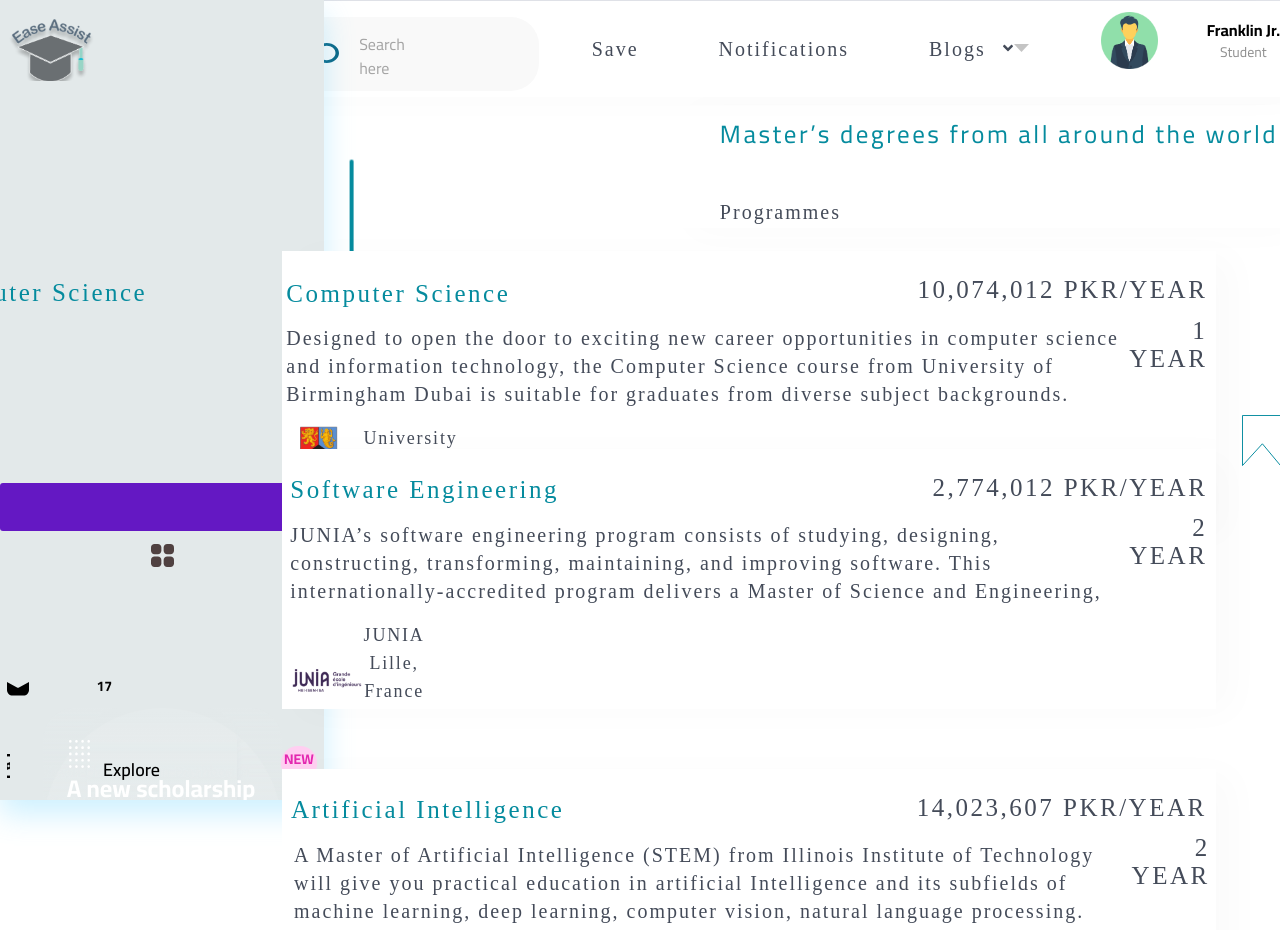
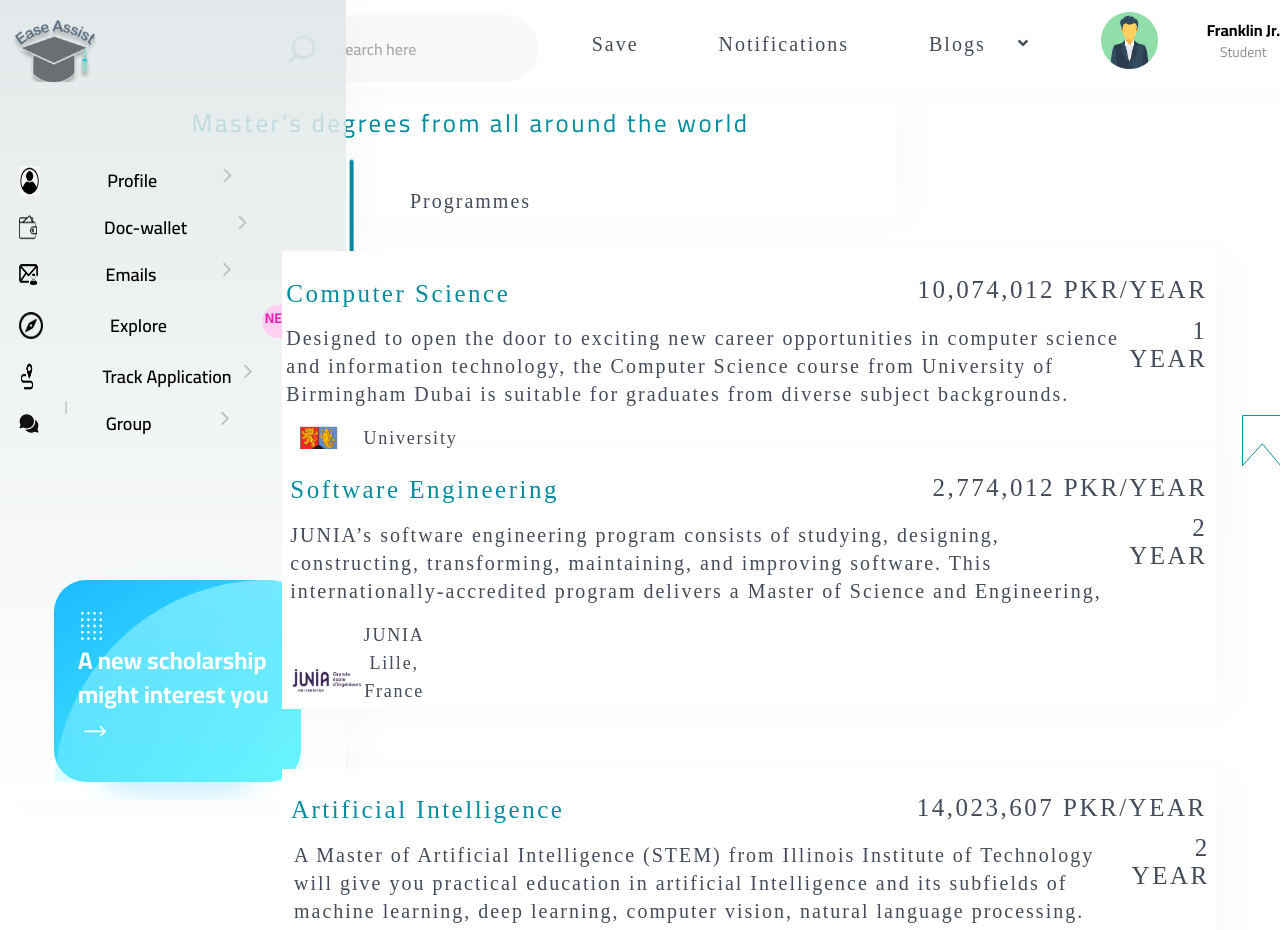
Before and after one commit to shayan-2k1/fyp, a React (Create React App) app in the folder frontend1/: page /Scholarships in a window 1280 px wide. Shown: the top 930 px of the page. Built offline with nearby package versions, Linux system fonts and the light colour scheme; a web font is replaced by a local one.

Commit message:
frontend scholarship

```diff
--- a/frontend1/src/pages/Scholarships/index.jsx
+++ b/frontend1/src/pages/Scholarships/index.jsx
@@ -1,79 +1,35 @@
 import React from "react";
 
-import { Menu, MenuItem, Sidebar, useProSidebar } from "react-pro-sidebar";
+// import {  useProSidebar } from "react-pro-sidebar";
 
-import { Img, Line, List, Text } from "components";
-
+import { Button, Img, Line, List, Text, Input } from "components";
+import Sidebar1 from "components/Sidebar1";
 const Scholarships = () => {
-  const { collapseSidebar, collapsed } = useProSidebar();
-
-  const sideBarMenu = [
-    {
-      icon: (
-        <Img
-          className="h-6 md:h-auto object-cover w-[11%]"
-          src="images/img_rectangle70.png"
-          alt="rectangleSeventy"
-        />
-      ),
-      label: (
-        <>
-          <Text className="mt-[7px] w-[41%] sm:w-full">Explore</Text>
-          <div className="bg-pink-50 flex flex-col items-center justify-start mb-[5px] p-[3px] rounded-[17px]">
-            <Text className="font-bold text-pink-400 text-sm w-[30px]">
-              NEW
-            </Text>
-          </div>
-        </>
-      ),
-    },
-    {
-      icon: (
-        <Img
-          className="h-[27px] w-7"
-          src="images/img_calendarsilhouette.svg"
-          alt="calendarsilhoue"
-        />
-      ),
-      label: (
-        <Text className="my-0.5 text-gray-500 w-[46%] sm:w-full">
-          Track Application
-        </Text>
-      ),
-    },
-    {
-      icon: (
-        <Img
-          className="h-[27px] w-7"
-          src="images/img_contact1.svg"
-          alt="contactOne"
-        />
-      ),
-      label: <Text className="w-[47%] sm:w-full">Groups</Text>,
-    },
-  ];
+  // const { collapseSidebar, collapsed } = useProSidebar();
 
   return (
     <>
       <div className="bg-gray-300 h-[1196px] mx-auto overflow-auto relative w-full">
-        <div className="absolute font-cairo md:h-[1175px] h-[1194px] inset-[0] justify-center m-auto md:px-5 w-full">
-          <div className="absolute h-[1175px] inset-[0] justify-center m-auto w-full">
+        <div className="absolute font-cairo md:h-[1175px] h-[1194px] inset-[4] justify-center m-auto md:px-5 w-full">
+          <div className="absolute h-[1175px] inset-[3] justify-left m-auto w-full">
             <div className="bg-white-A700 flex flex-col h-full items-start justify-start m-auto p-6 sm:px-5 w-full">
-              <Img
+              {/* <Img
                 className="h-6 mb-[1103px] ml-40 md:ml-[0] w-6"
                 src="images/img_arrowup.svg"
                 alt="arrowup"
-              />
+              /> */}
             </div>
-            <div className="absolute bg-white-A700 flex flex-col gap-[41px] items-start justify-end p-0.5 right-[0] shadow-bs top-[8%]">
+            <div className="absolute bg-white-A700 flex flex-col gap-[41px] items-center justify-end p-0.5 right-[0.1] shadow-bs top-[8%] w-[70%]">
+              {" "}
+              {/* Adjust width as needed */}
               <Text
-                className="md:ml-[0] ml-[45px] mt-[3px] sm:text-[21px] md:text-[23px] text-[25px] text-cyan-700 tracking-[2.50px]"
+                className="md:ml-[0] ml-[45px] mt-[3px] sm:text-[21px] md:text-[23px] text-[25px] text-cyan-700 tracking-[2.50px] text-center" // Aligns text to the center
                 size="txtOverpassExtraBold25"
               >
                 Master’s degrees from all around the world
               </Text>
               <Text
-                className="md:ml-[0] ml-[45px] text-blue_gray-800 text-right text-xl tracking-[2.00px]"
+                className="md:ml-[0] ml-[45px] text-blue_gray-800 text-right text-xl tracking-[2.00px]" // Aligns text to the right
                 size="txtNunitoRegular20"
               >
                 Programmes
@@ -87,39 +43,48 @@
             l
           </Text>
           <div className="absolute bg-white-A700 flex md:flex-col flex-row gap-[53px] items-center justify-center p-1.5 right-[0] shadow-bs top-[0] w-[82%]">
-            <div className="bg-gray-50 flex flex-row gap-5 items-center justify-start md:ml-[0] ml-[37px] md:mt-0 mt-2.5 p-[11px] rounded-[28px] w-2/5 md:w-full">
-              <Img
+            {/* <div className="bg-gray-50 flex flex-row gap-5 items-center justify-start md:ml-[0] ml-[37px] md:mt-0 mt-2.5 p-[11px] rounded-[28px] w-2/5 md:w-full"> */}
+            {/* <Img
                 className="h-[23px] ml-[27px]"
                 src="images/img_settings.svg"
                 alt="settings"
-              />
-              <Text
-                className="mt-1 text-base text-gray-500_01 w-[18%] sm:w-full"
-                size="txtCairoSemiBold16"
-              >
-                Search here
-              </Text>
-            </div>
+              /> */}
+            <Input
+              name="searchbox"
+              placeholder="Search here"
+              className="font-semibold leading-[normal] p-0 placeholder:text-gray-500 text-base text-left w-full"
+              wrapClassName="flex md:ml-[0] ml-[34px] md:mt-0 mt-[9px] rounded-[34px] w-2/5 md:w-full"
+              prefix={
+                <Img
+                  className="h-7 mr-5 my-px"
+                  src="images/img_search_2.svg"
+                  alt="search 2"
+                />
+              }
+              color="gray_50"
+              size="sm"
+            ></Input>
+            {/* </div> */}
             <div className="flex flex-row font-nunito gap-20 h-[29px] md:h-auto items-start justify-start mr-[245px] w-[445px] sm:w-full">
-              <Text
+              <button
                 className="text-blue_gray-800 text-right text-xl tracking-[2.00px] w-auto"
                 size="txtNunitoRegular20"
               >
                 Save
-              </Text>
-              <Text
+              </button>
+              <button
                 className="text-blue_gray-800 text-right text-xl tracking-[2.00px] w-auto"
                 size="txtNunitoRegular20"
               >
                 Notifications
-              </Text>
+              </button>
               <div className="flex flex-row items-start justify-between w-[100px]">
-                <Text
+                <button
                   className="text-blue_gray-800 text-right text-xl tracking-[2.00px] w-auto"
                   size="txtNunitoRegular20"
                 >
                   Blogs
-                </Text>
+                </button>
                 <div className="overflow-x-auto">
                   <div className="flex flex-row items-center justify-between py-[7px] w-full">
                     <Img
@@ -127,11 +92,11 @@
                       src="images/img_arrowup_blue_gray_800.svg"
                       alt="arrowup_One"
                     />
-                    <Img
+                    {/* <Img
                       className="h-2"
                       src="images/img_arrow.svg"
                       alt="arrow"
-                    />
+                    /> */}
                   </div>
                 </div>
               </div>
@@ -165,163 +130,7 @@
             </div>
           </div>
         </div>
-        <Sidebar
-          onClick={() => collapseSidebar(!collapsed)}
-          className="!sticky !w-[324px] bg-teal-50 flex font-cairo h-screen md:hidden inset-y-[0] justify-start left-[0] overflow-auto md:px-5 shadow-bs1"
-        >
-          <Img
-            className="h-[63px] md:h-auto md:ml-[0] ml-[9px] mr-[229px] mt-[18px] object-cover w-[27%]"
-            src="images/img_logo1.png"
-            alt="logoOne"
-          />
-          <div className="bg-gray-900 h-0.5 md:ml-[0] ml-[286px] mr-3 mt-[52px] rounded-[1px] w-[8%]"></div>
-          <div className="bg-gray-900 h-0.5 md:ml-[0] ml-[286px] mr-3 mt-1 rounded-[1px] w-[8%]"></div>
-          <div className="h-[209px] md:h-[874px] md:ml-[0] mt-[672px] mx-[39px] relative w-[76%]">
-            <div className="absolute bottom-[0] flex flex-col inset-x-[0] items-center justify-start mx-auto w-[98%]">
-              <div className="flex flex-col gap-1.5 items-center justify-start w-full">
-                <Text
-                  className="text-base text-teal-50 w-full"
-                  size="txtCairoBold16Teal50"
-                >
-                  Kleon Clean Admin Dashboard
-                </Text>
-                <Text
-                  className="text-sm text-teal-50 w-[99%] sm:w-full"
-                  size="txtCairoRegular14Teal50"
-                >
-                  Made with ♥ by Peterdraw
-                </Text>
-              </div>
-            </div>
-            <div className="absolute h-[202px] inset-[0] justify-center m-auto w-[97%]">
-              <div className="bg-gradient  h-[202px] m-auto rounded-[32px] shadow-bs2 w-[63%]"></div>
-              <div className="absolute bg-gradient  flex flex-col h-full inset-[0] items-center justify-center m-auto rounded-[32px] w-full">
-                <div
-                  className="bg-cover bg-no-repeat flex flex-col h-[202px] items-center justify-start p-5 w-full"
-                  style={{ backgroundImage: "url('images/img_group9.png')" }}
-                >
-                  <div className="flex flex-col items-start justify-start mb-[19px] mt-3 w-[96%] md:w-full">
-                    <Img
-                      className="h-7 ml-0.5 md:ml-[0]"
-                      src="images/img_grid.svg"
-                      alt="grid"
-                    />
-                    <Text
-                      className="leading-[34.00px] mt-1 text-2xl md:text-[22px] text-white-A700 sm:text-xl w-full"
-                      size="txtCairoBold24"
-                    >
-                      A new scholarship might interest you
-                    </Text>
-                    <Img
-                      className="h-[11px] md:ml-[0] ml-[5px] mt-3.5"
-                      src="images/img_arrowleft.svg"
-                      alt="arrowleft"
-                    />
-                  </div>
-                </div>
-              </div>
-            </div>
-          </div>
-          <Menu
-            menuItemStyles={{
-              button: {
-                padding: "7px",
-                gap: "67px",
-                color: "#000000",
-                fontWeight: 600,
-                fontSize: "18px",
-                marginLeft: "auto",
-                marginRight: "auto",
-                [`&:hover, &.ps-active`]: {
-                  color: "#111010",
-                  background: {
-                    gradientColors: { 0: "#e3e9eaff", 1: "#e3e9ea00" },
-                    type: "linear",
-                    angle: 180,
-                  },
-                  position: "relative",
-                },
-              },
-            }}
-            className="md:h-[1311px] sm:h-[1373px] h-[435px] mb-[943px] pt-[7px] relative w-full"
-          >
-            <div className="absolute flex sm:flex-col flex-row sm:gap-5 inset-x-[0] items-start justify-start top-[2%] w-full">
-              <Img
-                className="h-[31px] sm:mt-0 mt-[11px]"
-                src="images/img_dashboard1.svg"
-                alt="dashboardOne"
-              />
-              <Text className="flex-1 sm:mt-0 mt-[7px] w-full">Profile</Text>
-              <div className="bg-gray-900 h-0.5 mb-[38px] rounded-[1px] w-full"></div>
-            </div>
-            <MenuItem>
-              <div className="flex flex-row gap-[67px] inset-x-[0] items-start justify-end top-[17%]">
-                <Text className="w-[33%] sm:w-full">Doc-wallet</Text>
-                <Img
-                  className="h-[23px] mt-0.5 w-6"
-                  src="images/img_checkmark.svg"
-                  alt="checkmark"
-                />
-              </div>
-            </MenuItem>
-            <MenuItem
-              icon={
-                <Img
-                  className="h-[27px] w-7"
-                  src="images/img_comment1.svg"
-                  alt="commentOne"
-                />
-              }
-            >
-              <Text className="w-[49%] sm:w-full">Mentors</Text>
-            </MenuItem>
-            <div className="absolute bg-gradient2  flex md:flex-col flex-row md:gap-5 h-max inset-[0] items-center justify-center w-full">
-              <Img
-                className="h-2.5"
-                src="images/img_favorite.svg"
-                alt="favorite"
-              />
-              <Text className="flex-1 text-gray-500 w-full">Email</Text>
-              <Img
-                className="h-[23px] w-[324px]"
-                src="images/img_arrowright.svg"
-                alt="arrowright"
-              />
-            </div>
-            <div className="absolute bottom-[0] flex flex-col inset-x-[0] items-center justify-start mx-auto w-full">
-              <div className="flex flex-col items-center justify-start w-full">
-                <Line className="bg-deep_purple-600 h-12 rounded-[3px] w-full" />
-                <div className="flex flex-col md:gap-10 gap-[102px] items-center justify-start mt-[13px] w-full">
-                  <Img
-                    className="h-[23px]"
-                    src="images/img_grid_gray_800_01.svg"
-                    alt="grid_One"
-                  />
-                  <MenuItem
-                    icon={
-                      <Img
-                        className="h-3.5"
-                        src="images/img_lock.svg"
-                        alt="lock"
-                      />
-                    }
-                  >
-                    <Text className="font-bold mb-[7px] text-black-900_02 text-sm">
-                      17
-                    </Text>
-                  </MenuItem>
-                </div>
-                <div className="flex flex-col gap-[7.03px] items-center justify-end mt-6 py-[5px] w-full">
-                  {sideBarMenu?.map((menu, i) => (
-                    <MenuItem key={`sideBarMenuItem${i}`} {...menu}>
-                      {menu.label}
-                    </MenuItem>
-                  ))}
-                </div>
-              </div>
-            </div>
-          </Menu>
-        </Sidebar>
+        <Sidebar1 className="!sticky !w-[346px] bg-gradient  flex h-screen md:hidden inset-y-[0] justify-start left-[0] overflow-auto md:px-5 shadow-bs" />
         <div className="absolute flex flex-col font-nunito items-start justify-start left-[27%] md:px-5 top-[36%]">
           <Text
             className="text-blue_gray-800 text-center text-lg tracking-[1.80px]"
@@ -350,7 +159,7 @@
             className="sm:mt-0 mt-1 sm:text-[21px] md:text-[23px] text-[25px] text-cyan-700 text-right tracking-[2.50px]"
             size="txtNunitoBold25"
           >
-            Computer Science
+            {/* Computer Science */}
           </Text>
           <Text
             className="mb-1 sm:text-[21px] md:text-[23px] text-[25px] text-blue_gray-800 text-right tracking-[2.50px]"
@@ -361,13 +170,13 @@
         </div>
         <div className="absolute flex flex-col font-nunito md:gap-10 gap-[63px] justify-start md:px-5 right-[6%] top-[27%] w-[7%]">
           <Text
-            className="sm:text-[21px] md:text-[23px] text-[25px] text-blue_gray-800 text-right tracking-[2.50px]"
+            className="sm:text-[21px] md:text-[18px] text-[18px] text-blue_gray-800 text-right tracking-[2.50px]"
             size="txtNunitoBold25Bluegray800"
           >
             1 YEAR
           </Text>
           <Img
-            className="h-[52px] md:ml-[0] ml-[51px]"
+            className="h-[52px] mb-2 md:ml-[0] ml-[777px]"
             src="images/img_bookmark.svg"
             alt="bookmark"
           />
@@ -534,6 +343,7 @@
                   2 YEAR
                 </Text>
               </div>
+
               <div className="flex sm:flex-col flex-row md:gap-10 gap-[709px] items-start justify-end ml-20 md:ml-[0] mt-[7px] w-[92%] md:w-full">
                 <div className="flex flex-col items-start justify-start sm:mt-0 mt-2.5">
                   <Text
```
